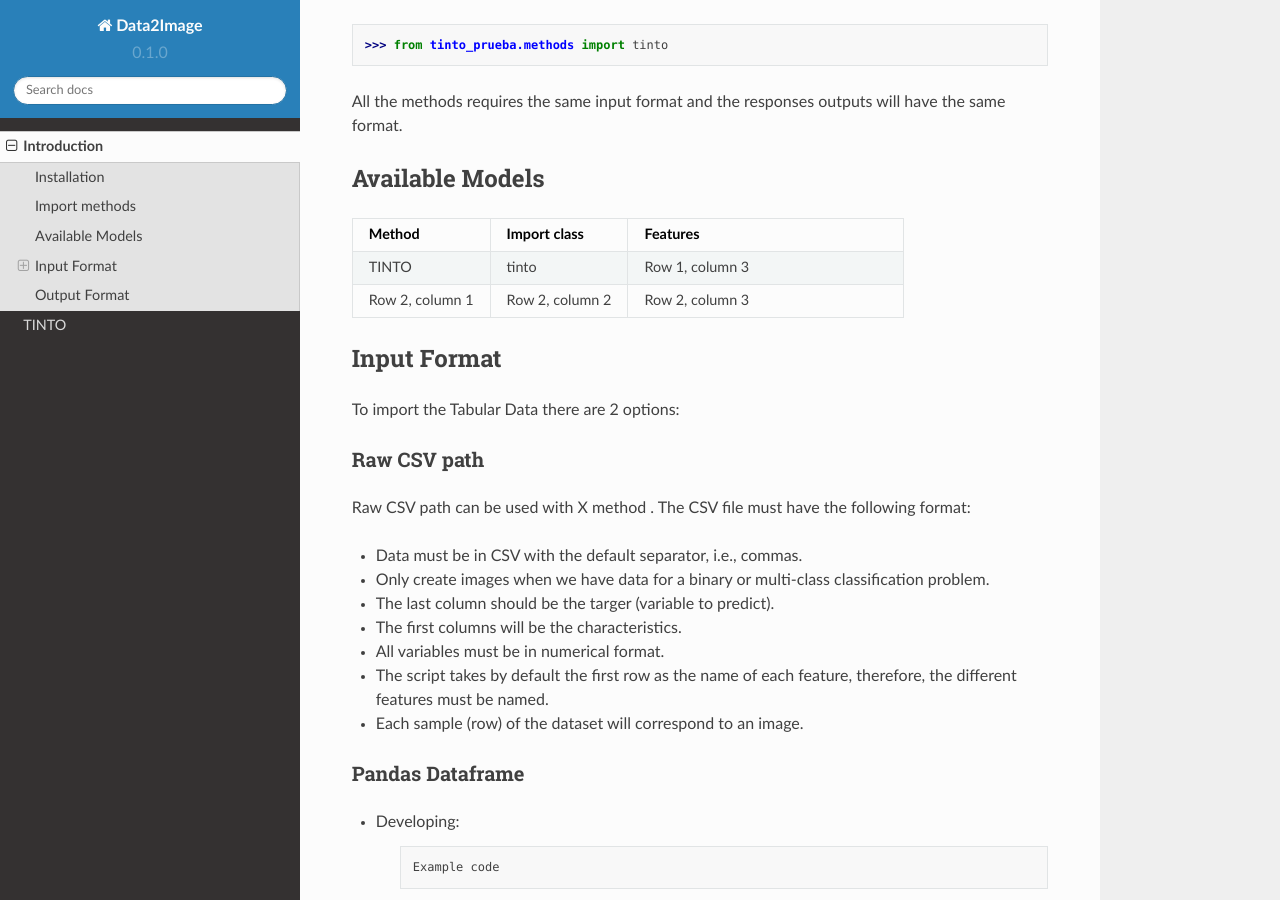
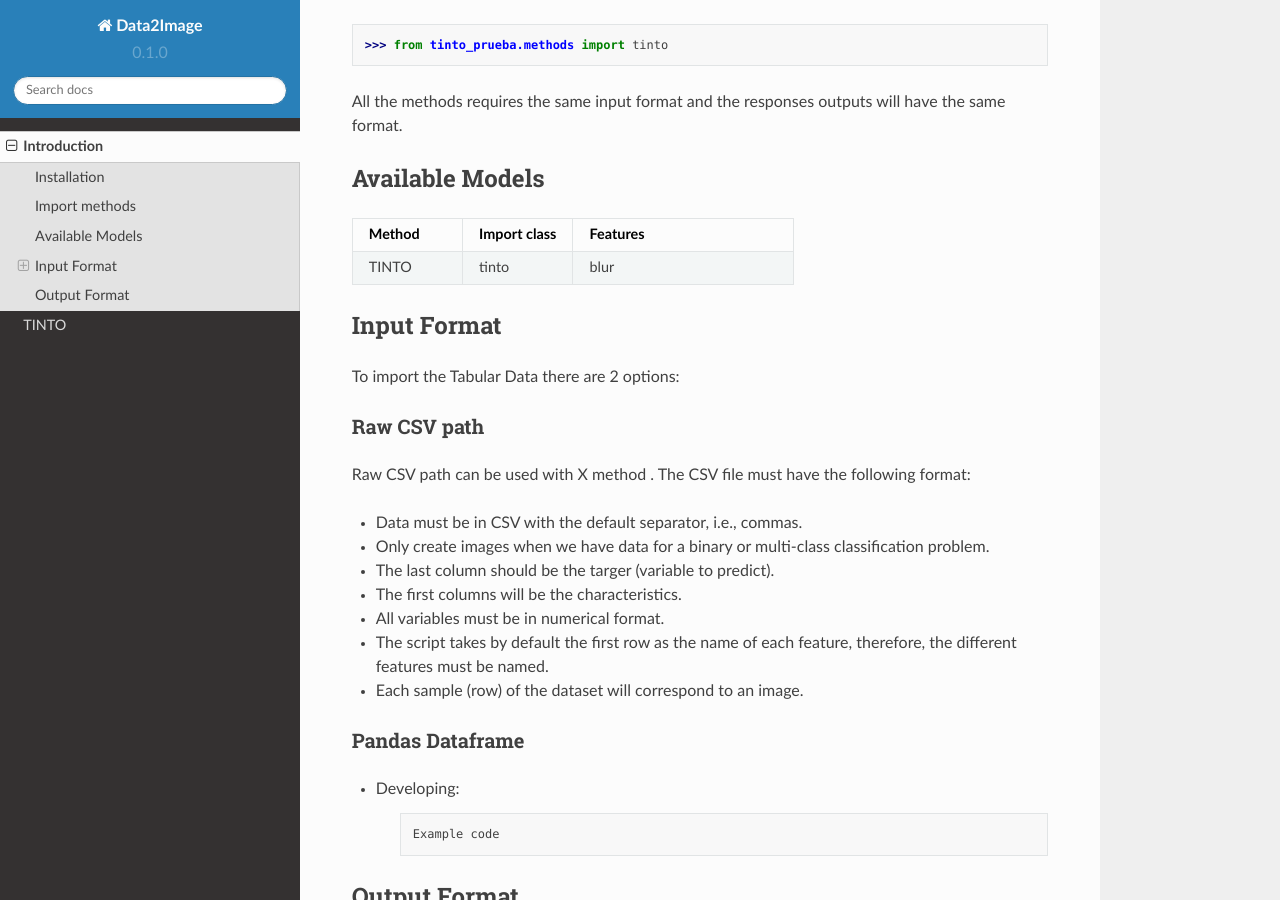
Before and after one commit to oeg-upm/TINTOlib-Documentation, a Sphinx documentation site: the page built from docs/source/installation.rst, in a window 1280 px wide and 900 px high, scrolled down 459 px. Built offline with Sphinx 7.4.7 and the Read the Docs theme 2.0.0, drawn with Linux system fonts in a browser that asks for light colours; pages that are not in the unit, such as notebooks, are missing from menus.

Commit message:
Update installation.rst

```diff
--- a/docs/source/installation.rst
+++ b/docs/source/installation.rst
@@ -32,10 +32,7 @@ Available Models
      - Features
    * - TINTO
      - tinto
-     - Row 1, column 3
-   * - Row 2, column 1
-     - Row 2, column 2
-     - Row 2, column 3
+     - blur
 
 Input Format
 ------------
```
